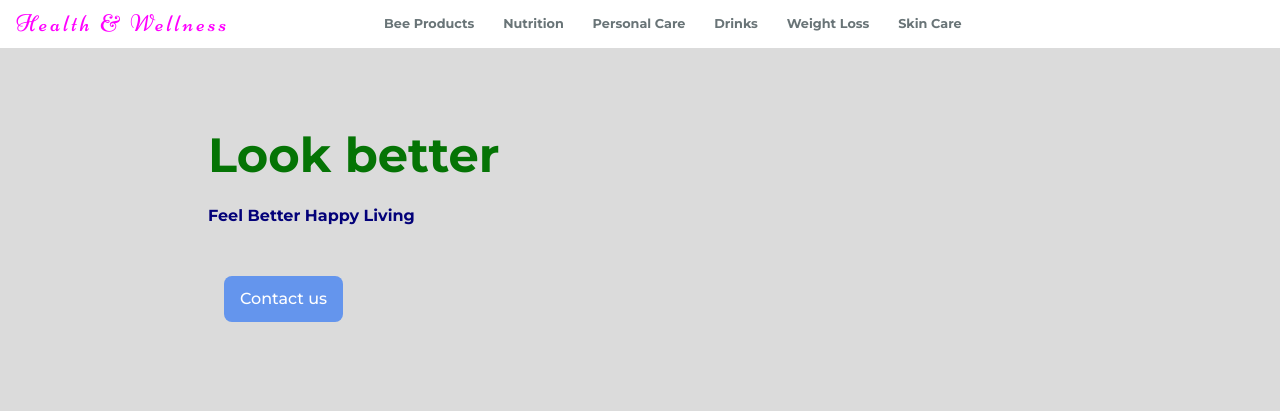
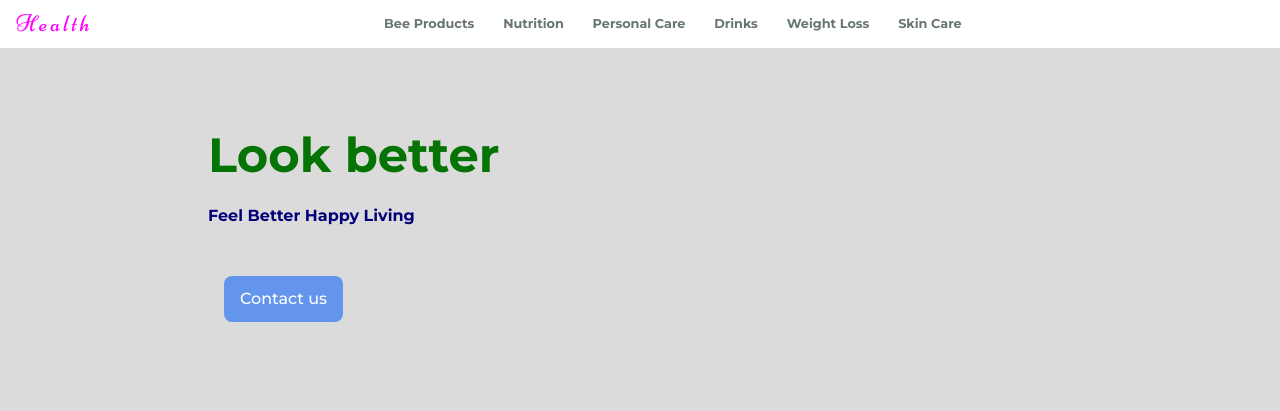
Before and after one commit to rabin-nyaundi/tomhealth, a Django app: page / in a window 1280 px wide. Shown: the top 411 px of the page. Run offline with Django 3.2, Linux system fonts and the light colour scheme; data comes from the database, SQL or seed files in the repository.

Commit message:
Modified layout

```diff
--- a/tomhealth/templates/tomhealth/layout.html
+++ b/tomhealth/templates/tomhealth/layout.html
@@ -30,7 +30,8 @@
 
                 <div class="logo">
                     <a href="#" class="nav-logo">
-                        Health & <span>Wellness</span>
+                        Health
+                        <!-- & <span>Wellness</span> -->
                     </a>
                 </div>
 
```
